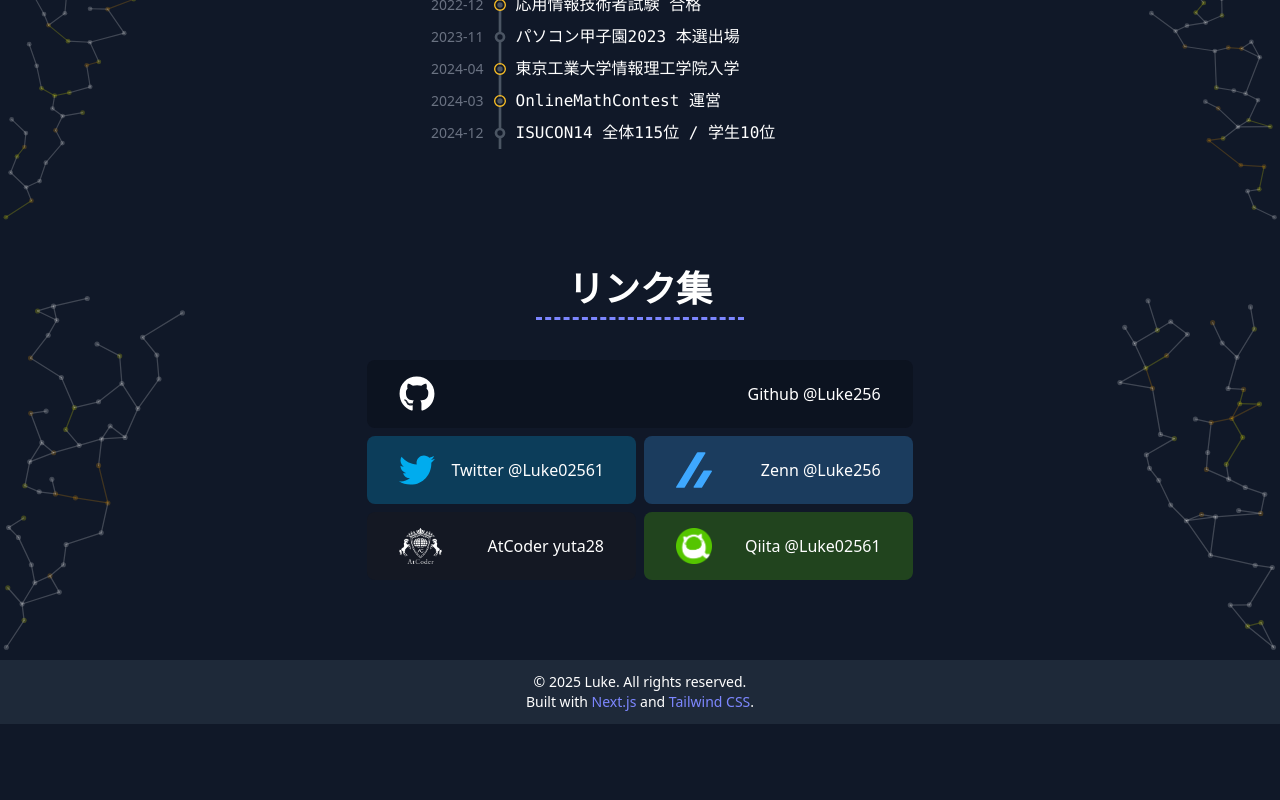
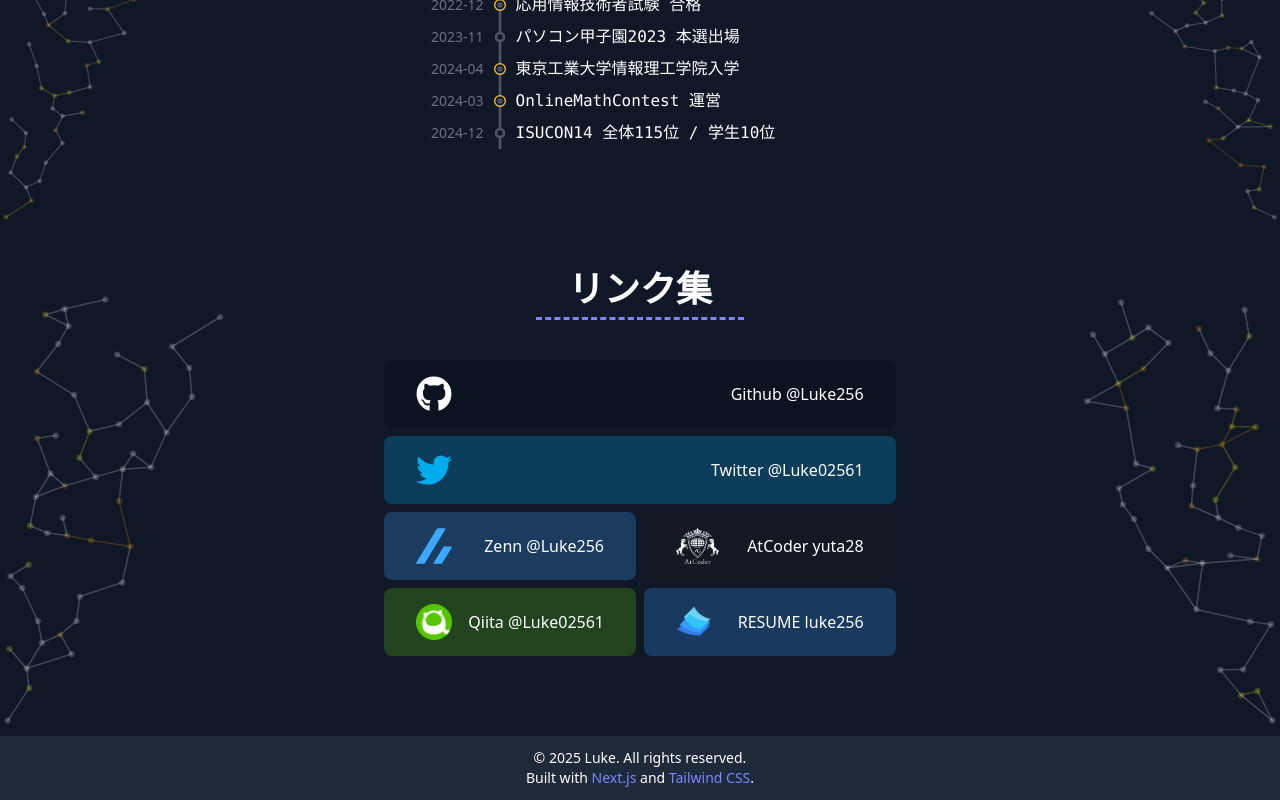
Before and after one commit to Luke256/Luke256.dev, a Next.js app: page / in a window 1280 px wide. Shown: the part 1754-2554 px from the top of the page. Before the commit the page ends 2478 px from the top, so only its background shows below. Built offline with nearby package versions, Linux system fonts and the light colour scheme.

Commit message:
add resume to links

```diff
--- a/components/home/Links.tsx
+++ b/components/home/Links.tsx
@@ -5,6 +5,7 @@
 import Image from "next/image";
 import AtCoderWhiteImg from "@/images/atcoder_logo_white.png";
 import QiitaIcon from "@/images/qiita-icon.png";
+import ResumeIcon from "@/images/resume-logo-dark-edit.png";
 
 const Links = () => {
     return (
@@ -18,7 +19,7 @@
                         </div>
                     </div>
                 </Link>
-                <Link href="https://twitter.com/Luke02561" className="" target="_blank" rel="noopener noreferrer">
+                <Link href="https://twitter.com/Luke02561" className="sm:col-span-2" target="_blank" rel="noopener noreferrer">
                     <div className="sm:px-8 p-4 flex justify-between rounded-lg bg-[#00acee40] hover:bg-[#00acee60] transition duration-300">
                         <FaTwitter className="text-4xl" color="00acee" />
                         <div className="ml-4 content-center">
@@ -50,6 +51,14 @@
                         </div>
                     </div>
                 </Link>
+                <Link href="https://www.resume.id/luke256/works" className="" target="_blank" rel="noopener noreferrer">
+                    <div className="sm:px-8 p-4 flex justify-between rounded-lg bg-[#329eff40] hover:bg-[#329eff60] transition duration-300">
+                        <Image src={ResumeIcon} alt="Resume" className="h-[36px] w-auto" />
+                        <div className="ml-4 content-center">
+                            <span>RESUME luke256</span>
+                        </div>
+                    </div>
+                </Link>
             </div>
         </Section>
     )
```
Also changed, not shown: images/resume-logo-dark-edit.png (added).
